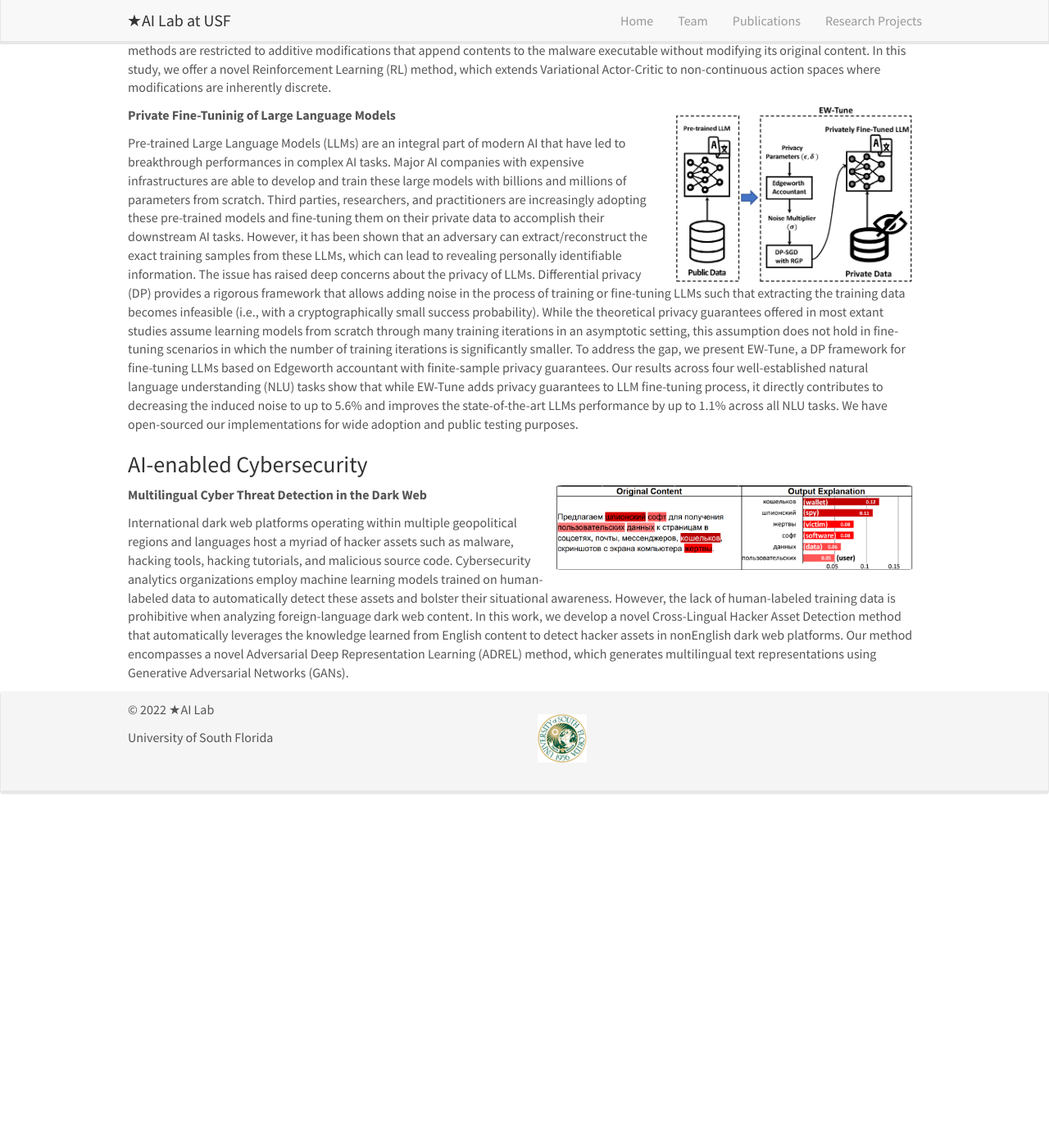
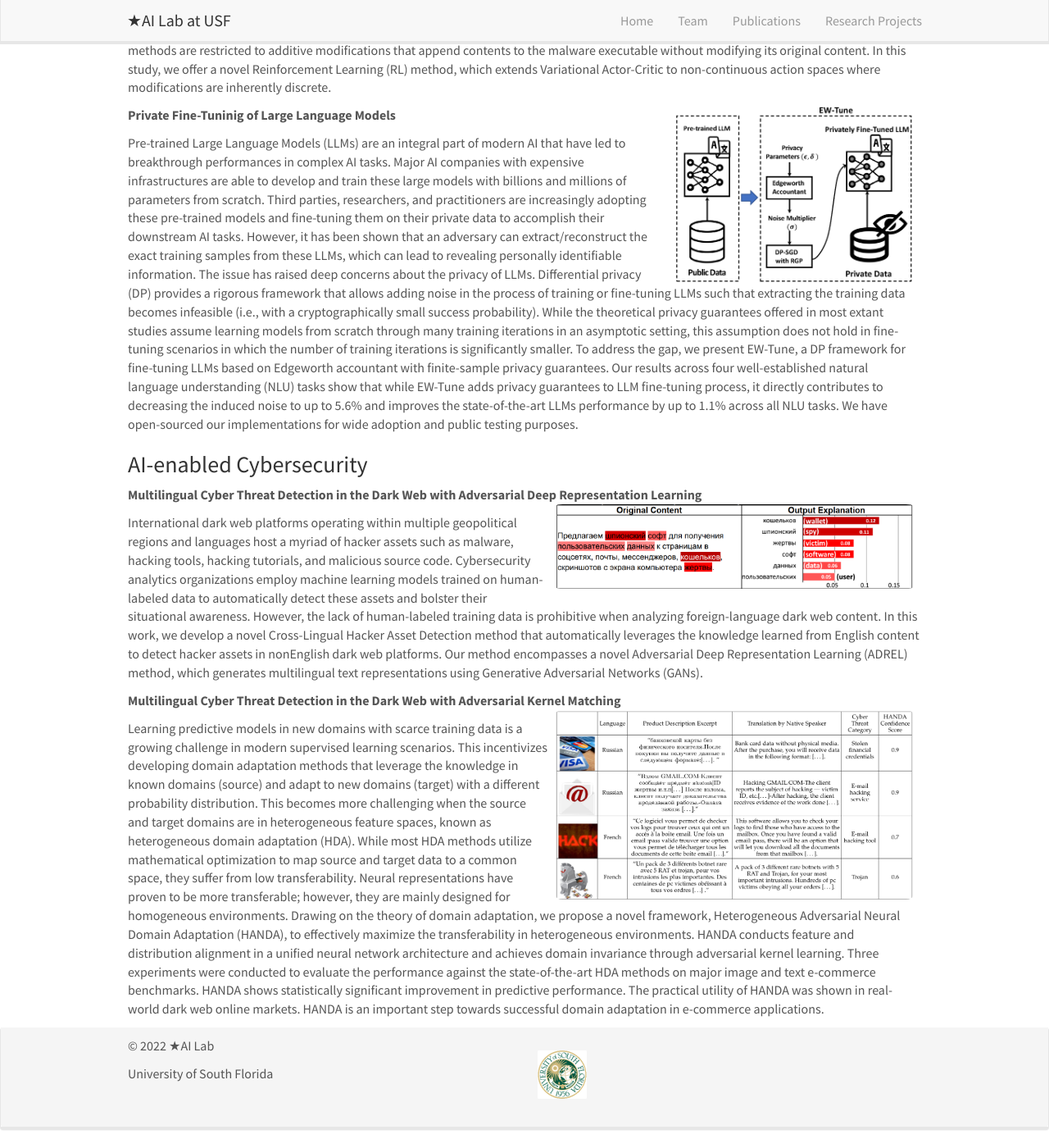
Before and after one commit to star-ailab/star-ailab.github.io, a Jekyll site: the page built from _pages/research.md, in a window 1280 px wide and 1400 px high, scrolled down 504 px. Shown: the whole window at 82% size. Built offline with Jekyll 4.4.1, drawn with Linux system fonts in a browser that asks for light colours; nearby versions of some CDN libraries; before the commit the page ends 1494 px from its top, so only the background shows below that.

Commit message:
Added project

```diff
--- a/_pages/research.md
+++ b/_pages/research.md
@@ -57,13 +57,30 @@ We have open-sourced our implementations for wide adoption and public testing pu
 
 ### AI-enabled Cybersecurity
 
-**Multilingual Cyber Threat Detection in the Dark Web** ![]({{ site.url }}{{ site.baseurl }}/images/respic/rus_en.png){: style="width: 45%; float: right; margin: 0px 10px"}
+**Multilingual Cyber Threat Detection in the Dark Web with Adversarial Deep Representation Learning** ![]({{ site.url }}{{ site.baseurl }}/images/respic/rus_en.png){: style="width: 45%; float: right; margin: 0px 10px"}
 
 International dark web platforms operating within multiple geopolitical regions and languages host a myriad of hacker assets such as malware, hacking tools, hacking tutorials, and malicious
 source code. Cybersecurity analytics organizations employ machine learning models trained on human-labeled data to automatically detect these assets and bolster their situational awareness.
 However, the lack of human-labeled training data is prohibitive when analyzing foreign-language dark web content. In this work, we develop a novel Cross-Lingual Hacker Asset Detection method that
 automatically leverages the knowledge learned from English content to detect hacker assets in nonEnglish dark web platforms. Our method encompasses a novel Adversarial Deep Representation
 Learning (ADREL) method, which generates multilingual text representations using Generative Adversarial Networks (GANs).
+
+
+**Multilingual Cyber Threat Detection in the Dark Web with Adversarial Kernel Matching** ![]({{ site.url }}{{ site.baseurl }}/images/respic/rus_fr.png){: style="width: 45%; float: right; margin: 0px 10px"}
+
+Learning predictive models in new domains with scarce training data is a growing challenge in modern supervised learning
+scenarios. This incentivizes developing domain adaptation methods that leverage the knowledge in known domains (source) and adapt to
+new domains (target) with a different probability distribution. This becomes more challenging when the source and target domains are in
+heterogeneous feature spaces, known as heterogeneous domain adaptation (HDA). While most HDA methods utilize mathematical
+optimization to map source and target data to a common space, they suffer from low transferability. Neural representations have proven to
+be more transferable; however, they are mainly designed for homogeneous environments. Drawing on the theory of domain adaptation, we
+propose a novel framework, Heterogeneous Adversarial Neural Domain Adaptation (HANDA), to effectively maximize the transferability in
+heterogeneous environments. HANDA conducts feature and distribution alignment in a unified neural network architecture and achieves
+domain invariance through adversarial kernel learning. Three experiments were conducted to evaluate the performance against the
+state-of-the-art HDA methods on major image and text e-commerce benchmarks. HANDA shows statistically significant improvement in
+predictive performance. The practical utility of HANDA was shown in real-world dark web online markets. HANDA is an important step
+towards successful domain adaptation in e-commerce applications.
+
 
 
 <!---
```
Also changed, not shown: images/respic/rus_fr.png (added), 1 other file.
